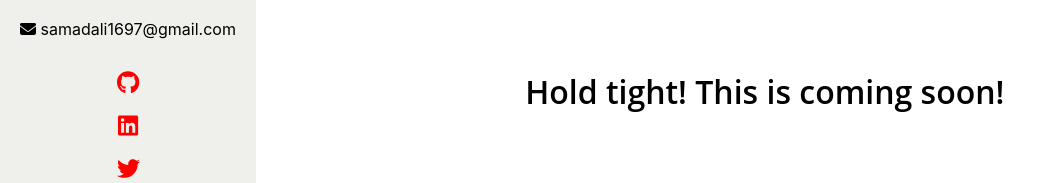
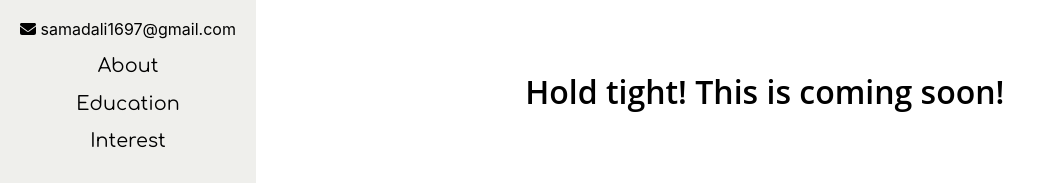
Before and after one commit to Samadali1697/portfolio, a React (Create React App) app: page / in a window 1280 px wide. Shown: the part 309-492 px from the top of the page, without its empty margins (0-1058 px from the left). Built offline with nearby package versions, Linux system fonts and the light colour scheme; a web font is replaced by a local one.

Commit message:
initial commit

```diff
--- a/src/App.js
+++ b/src/App.js
@@ -9,17 +9,17 @@ import NavigationBar from "./components/navigationbar/NavigationBar";
 const App = () => {
     return (
         <div className="homeBase">
-            <div className="navBar">
-                <NavigationBar />
-            </div>
-            <div className="homeBar">
-                <Router>
+            <Router>
+                <div className="navBar">
+                    <NavigationBar />
+                </div>
+                <div className="homeBar">
                     <Routes>
                         <Route exact path="/" element={<Home/>}/>
                         <Route path="*" element={<NotFound/>}/>
                     </Routes>
-                </Router>
-            </div>
+                </div>
+            </Router>
         </div>
     );
 }
--- a/src/components/navigationbar/NavigationBar.js
+++ b/src/components/navigationbar/NavigationBar.js
@@ -2,6 +2,7 @@ import React from "react";
 import { Text } from "react-native";
 import styles from './NavigationBar.module.css';
 import profileImage from '../images/sam.jpeg'
+import { HashLink as Link } from 'react-router-hash-link';
 import { FontAwesomeIcon } from '@fortawesome/react-fontawesome'
 import { faEnvelope } from '@fortawesome/free-solid-svg-icons'
 import { faGithub, faLinkedin, faTwitter, faInstagram, faFacebook } from '@fortawesome/free-brands-svg-icons'
@@ -19,6 +20,12 @@ export default function NavigationBar() {
                 <p className={styles.gmail}><FontAwesomeIcon icon={faEnvelope}/> samadali1697@gmail.com</p>
             </div>
 
+            <div className={styles.socialCard}>
+                <div className={styles.r3Items}><Link smooth to="/#about" className={styles.links}>About</Link></div>
+                <div className={styles.r3Items}><Link smooth to="/#education" className={styles.links}>Education</Link></div>
+                <div className={styles.r3Items}><Link smooth to="/#interest" className={styles.links}>Interest</Link></div>
+            </div>
+
             <div className={styles.r4}>
                 <div className={styles.socialCard}>
                     <div className={styles.socialCardIcons}> <a href="https://github.com/Samadali1697" rel="opener noreferrer" target="_blank" className={styles.faLg}><FontAwesomeIcon icon={faGithub}/></a></div>
--- a/src/components/navigationbar/NavigationBar.module.css
+++ b/src/components/navigationbar/NavigationBar.module.css
@@ -24,6 +24,10 @@
     text-align: center;
 }
 
+.r3Items{
+    margin-bottom: 15px;
+}
+
 .socialCard{
     text-align: center;
 }
@@ -36,6 +40,21 @@
     font-size: 23px;
 }
 
+.links{
+    text-decoration: none;
+    /* font-family: 'Quicksand', sans-serif; */
+    font-family: 'Comfortaa', cursive;
+    color:#000;
+    font-size: larger;
+    line-height: 1.4rem;
+}
+
+.links:hover{
+    /* color:rgb(121, 189, 252); */
+    color:rgb(121, 189, 252);
+    text-decoration: underline;
+}
+
 @media (max-width:768px){
     .gmail{
         font-size:16px;
```
